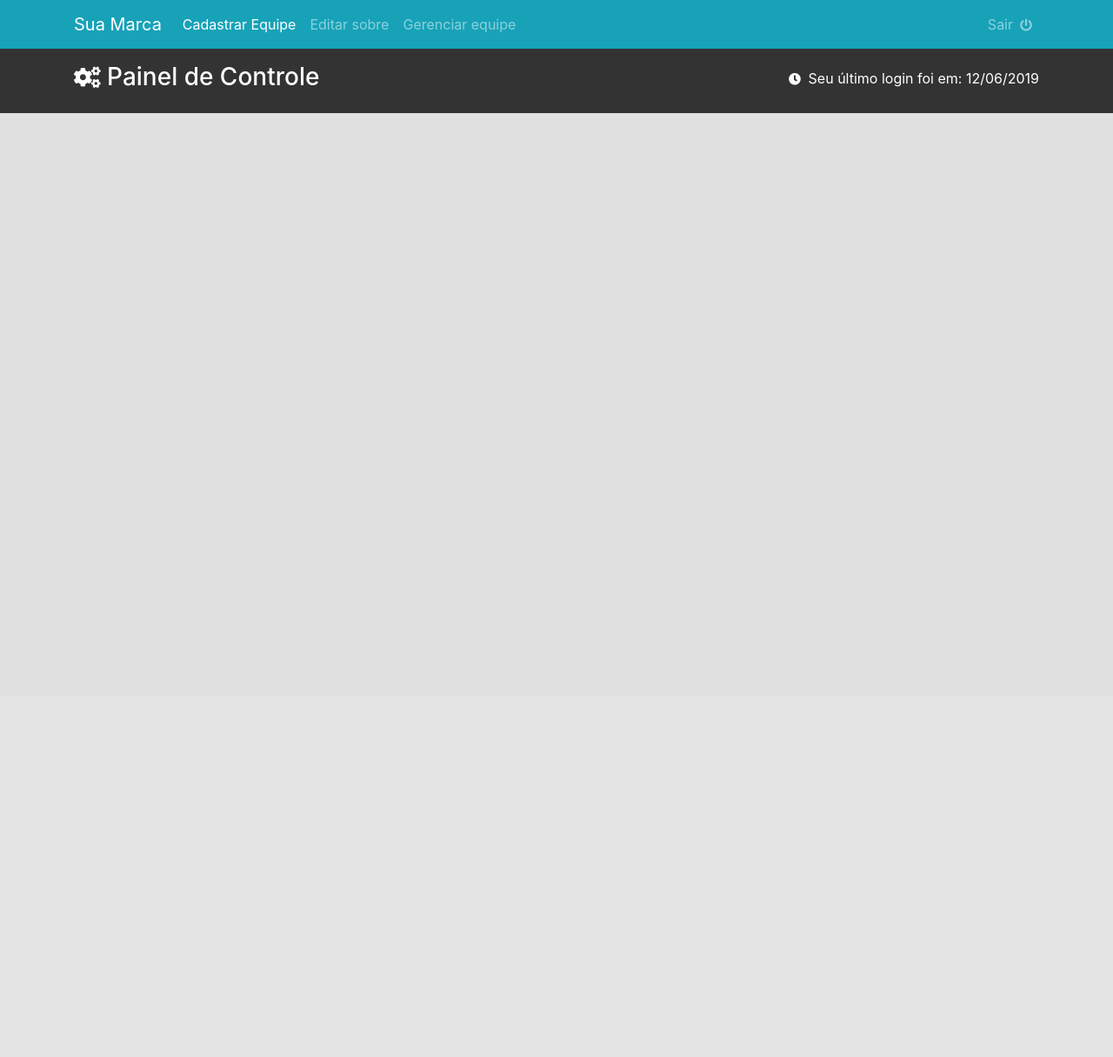
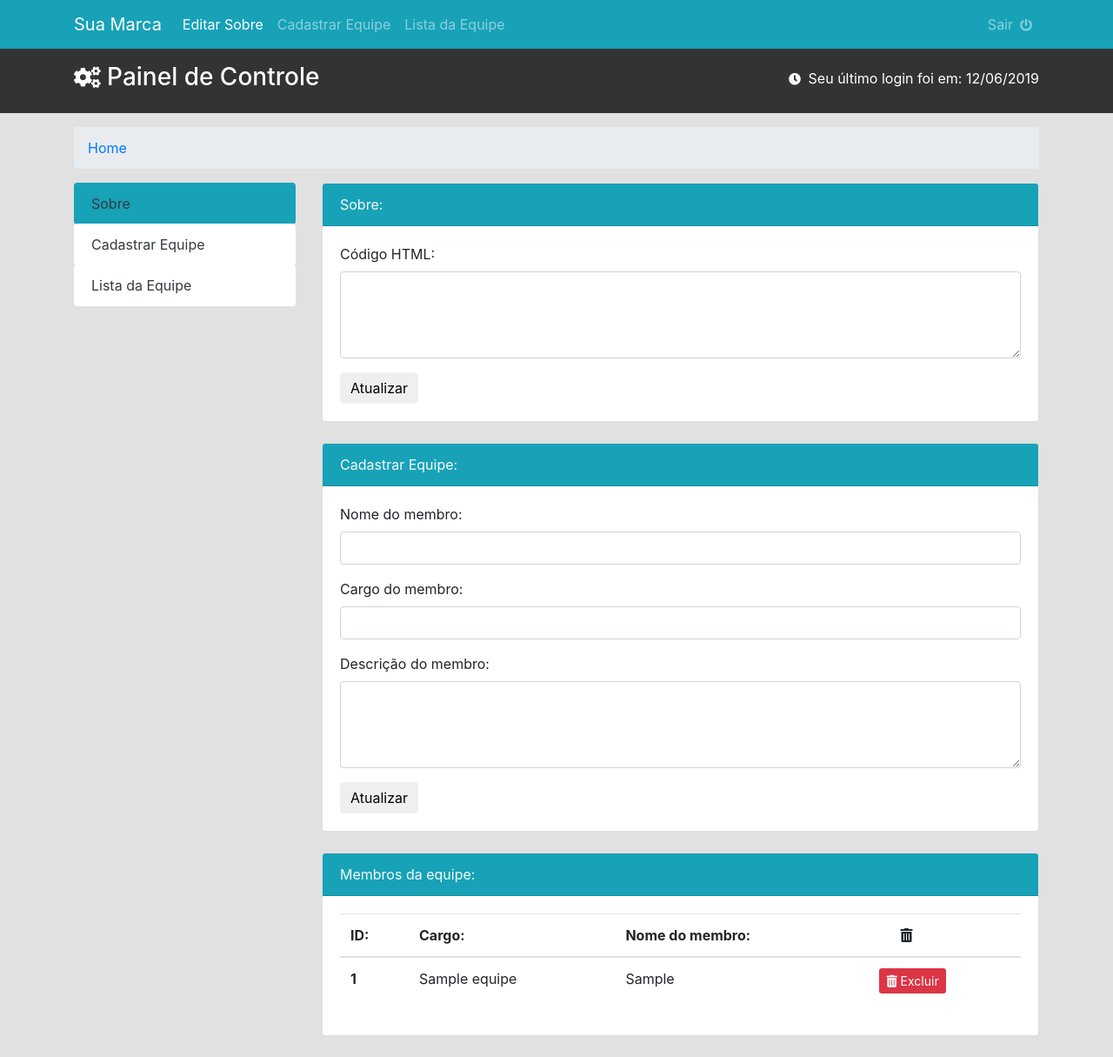
Before and after one commit to wkiane/cms-panel, a PHP site: page / in a window 1280 px wide. Shown: the whole page at 87% size. Before the commit the page ends 130 px from the top, so only its background shows below. Run offline with PHP 8.4, Linux system fonts and the light colour scheme; tables that the repository leaves empty or names only in its code hold one stand-in row (values such as "Sample post"); data that the repository does not hold is empty; some libraries are stand-ins or nearby versions.

Commit message:
made the site's sections  dynamic

```diff
--- a/css/style.css
+++ b/css/style.css
@@ -10,6 +10,13 @@ header#header {
 .col-md-6:last-child {
 	position: relative;
 	top: .35em;
+}
+
+/*---------------------------------------------------*/
+
+.btn {
+	border: 0;
+	text-align: left;
 }
 
 @media (max-width: 768px) {
--- a/index.php
+++ b/index.php
@@ -1,3 +1,9 @@
+<?php
+	$pdo = new PDO('mysql:host=localhost;dbname=projeto_bootstrap', 'root', '80519923',array(PDO::MYSQL_ATTR_INIT_COMMAND => "SET NAMES utf8"));
+	$sobre = $pdo->prepare("SELECT * FROM `tb_sobre`");
+	$sobre->execute();
+	$sobre = $sobre->fetch()['sobre'];
+ ?>
 <!DOCTYPE html>
 <html>
 <head>
@@ -17,15 +23,15 @@
 	      </button>
 
 	      <div class="collapse navbar-collapse" id="navbarsExampleDefault">
-	        <ul class="navbar-nav mr-auto">
+	        <ul class="navbar-nav mr-auto" id="menu-principal">
 	          <li class="nav-item active">
-	            <a class="nav-link" href="#">Cadastrar Equipe <span class="sr-only">(current)</span></a>
+	            <a ref-sys="sobre" class="nav-link scroll" href="#sobre">Editar Sobre <span class="sr-only"></span></a>
+	          </li>
+	          <li  class="nav-item">
+	            <a ref-sys="cadastrar_equipe" class="nav-link scroll" href="#cadastrar">Cadastrar Equipe</a>
 	          </li>
 	          <li class="nav-item">
-	            <a class="nav-link" href="#">Editar sobre</a>
-	          </li>
-	          <li class="nav-item">
-	            <a class="nav-link" href="#">Gerenciar equipe</a>
+	            <a ref-sys="lista_equipe" class="nav-link scroll" href="#lista_equipe">Lista da Equipe</a>
 	          </li>
 	        </ul>
 	        <ul class="navbar-nav">
@@ -37,7 +43,7 @@
       </div>
     </nav>
 
-    <header id="header">
+    <header id="header" class="mb-3">
     	<div class="container">
     		<div class="row py-3">
     			<div class="col-md-6">
@@ -50,7 +56,124 @@
     	</div>
     </header>
 
+   <section class="bread">
+   		<div class="container">
+   			<nav aria-label="breadcrumb">
+			  <ol class="breadcrumb">
+			    <li class="breadcrumb-item"><a href="#">Home</a></li>
+			  </ol>
+			</nav>
+   		</div>
+   </section>
+
+   <section class="principal">
+   		<div class="container">
+   			<div class="row">
+   				<div class="col-md-3 mb-4">
+   					<ul class="list-group" id="menu-lateral">
+					  <li class="list-group-item btn btn-light bg-info"><a ref-sys="sobre" href="#sobre" class="nav-link p-0 scroll text-dark">Sobre</a></li>
+					  <li class="list-group-item btn btn-light"><a ref-sys="cadastrar_equipe" href="#cadastrar" class="nav-link p-0 scroll text-dark">Cadastrar Equipe</a></li>
+					  <li class="list-group-item btn btn-light"><a ref-sys="lista_equipe" href="#lista_equipe" class="nav-link p-0 scroll text-dark">Lista da Equipe</a></li>
+					</ul>
+   				</div>
+
+   				<div class="col-md-9">
+   					<?php
+   						if(isset($_POST['editar_sobre'])) {
+   							$sobre = $_POST['sobre'];
+   							$pdo->exec("DELETE FROM `tb_sobre`");
+   							$sql = $pdo->prepare("INSERT INTO `tb_sobre` VALUES (null,?)");
+   							$sql->execute(array($sobre));
+   							echo '<div class="alert alert-success" role="alert">Código atualizado!</div>';
+   							$sobre = $pdo->prepare("SELECT * FROM `tb_sobre`");
+							$sobre->execute();
+							$sobre = $sobre->fetch()['sobre'];
+   						} elseif(isset($_POST['cadastrar_equipe'])) {
+   							$nome = $_POST['nome_membro'];
+   							$cargo = $_POST['cargo_membro'];
+   							$descricao = $_POST['desc_membro'];
+   							$sql = $pdo->prepare("INSERT INTO `tb_equipe` VALUES (null,?,?,?)");
+   							$sql->execute(array($nome, $descricao, $cargo));
+   							echo '<div class="alert alert-success" role="alert">Membro cadastrado com sucesso!</div>';
+   						}
+   					 ?>
+   					<div class="card mb-4" id="sobre">
+   						<div class="card-header bg-info text-light">Sobre:</div>
+   						<div class="card-body">
+   							<form method="post">
+							  <div class="form-group">
+							    <label>Código HTML:</label>
+							    <textarea name="sobre" style="height: 100px;" class="form-control"><?php echo $sobre; ?></textarea>
+							  </div>
+							  <input type="hidden" name="editar_sobre">
+							  <button type="submit" name="acao" class="btn btn-default">Atualizar</button>
+							</form>
+   						</div>
+   					</div> <!-- sobre -->
+
+   					<div class="card mb-4" id="cadastrar">
+   						<div class="card-header bg-info text-light">Cadastrar Equipe:</div>
+   						<div class="card-body">
+   							<form method="POST">
+							  <div class="form-group">
+							  	<label>Nome do membro:</label>
+							    <input class="form-control" type="text" name="nome_membro">
+							  </div>
+
+							  <div class="form-group">
+							  	<label>Cargo do membro:</label>
+							    <input class="form-control" type="text" name="cargo_membro">
+							  </div>
+
+							  <div class="form-group">
+							  	<label>Descrição do membro:</label>
+								<textarea name="desc_membro" style="height: 100px;" class="form-control"></textarea>
+							  </div>
+							  <input type="hidden" name="cadastrar_equipe">
+							  <button type="submit" class="btn btn-default">Atualizar</button>
+							</form>
+   						</div>
+   					</div>  <!-- cadastrar equipe -->
+
+					<div class="card mb-4" id="lista_equipe">
+   						<div class="card-header bg-info text-light">Membros da equipe:</div>
+   						<div class="card-body">
+								<table class="table">
+								  <thead>
+								    <tr>
+								    	<th scope="col">ID:</th>
+								    	<th>Cargo:</th>
+								    	<th scope="col">Nome do membro:</th>
+										<th><i class="fas fa-trash-alt pl-4"></i></th>
+								    </tr>
+								  </thead>
+								  <tbody>
+								  		<?php
+								  			$selecionarMembros = $pdo->prepare("SELECT * FROM `tb_equipe`");
+								  			$selecionarMembros->execute();
+								  			$membros = $selecionarMembros->fetchAll();
+								  			foreach ($membros as $key => $value) {
+								  		?>
+									    <tr>
+									    	<th scope="row"><?php echo $value['id'];?></th>
+									   		<td><?php echo $value['nome'];?></td>
+									   		<td><?php echo $value['profissao']?></td>
+											<td><button class="btn btn-sm btn-danger" type="button"><i class="fas fa-trash-alt"></i> Excluir</button></td>
+									    </tr>
+									    <?php
+									    }
+									    ?>
+								  </tbody>
+								</table>
+   						</div>
+   					</div>  <!-- membros da equipe -->
+   				</div>
+   			</div>
+   		</div>
+   </section>
+
 	<script src="js/jquery.js"></script>
 	<script src="https://stackpath.bootstrapcdn.com/bootstrap/4.1.0/js/bootstrap.min.js"></script>
+	<script src="js/main.js"></script>
 </body>
 </html>
--- /dev/null
+++ b/js/main.js
@@ -0,0 +1,39 @@
+$(function() {
+	clickMenu();
+
+	function clickMenu() {
+		scroll();
+		$('#menu-principal a, #menu-lateral a').click(function() {
+			return false;
+		});
+
+		$('#menu-principal a, #menu-lateral a').click(function() {
+			$('#menu-lateral a').parent().removeClass('bg-info');
+			$('#menu-principal a').parent().removeClass('active');
+			$('#menu-principal a[ref-sys='+$(this).attr('ref-sys')+']').parent().addClass('active');
+			$('#menu-lateral a[ref-sys='+$(this).attr('ref-sys')+']').parent().addClass('bg-info');
+		});
+	};
+
+
+
+	function scroll() {
+  		let scrollLink = $('.scroll');
+
+		// smooth scrolling
+        scrollLink.click(function(e) {
+        	e.preventDefault();
+        	e.stopPropagation();
+        	$('body,html').animate({
+        		scrollTop: $(this.hash).offset().top
+       		}, 1000);
+
+        	// close menu after clicking
+            setTimeout(function() {
+                $('.navbar-toggler-icon').click();
+            }, 200);
+       	});
+	}
+
+
+});
```
